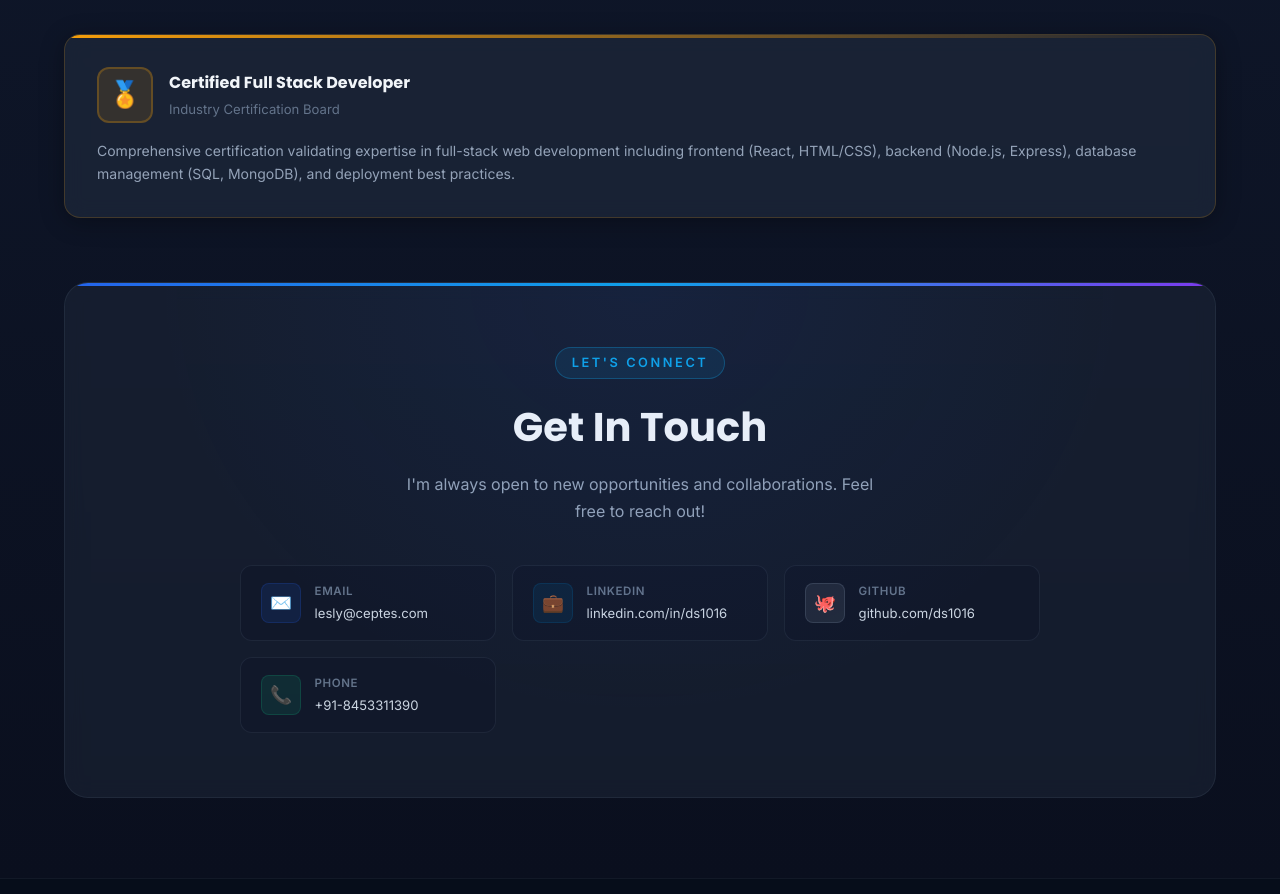
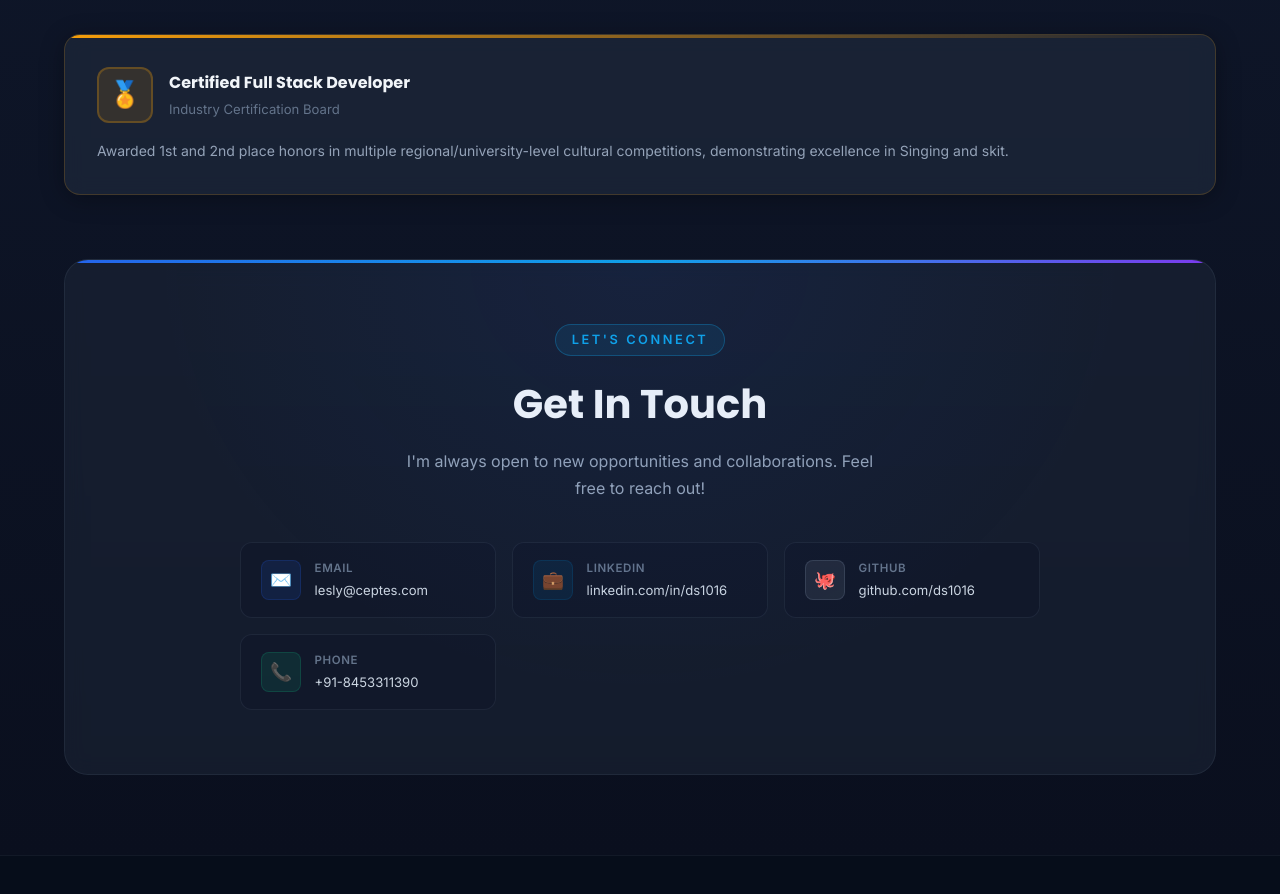
Before and after one commit to LESLY16/First_Website, a React (Create React App) app: page / in a window 1280 px wide. Shown: the part 4260-5154 px from the top of the page. Built offline with nearby package versions, Linux system fonts and the light colour scheme.

Commit message:
Update certification description in Certifications.js

```diff
--- a/src/components/Certifications.js
+++ b/src/components/Certifications.js
@@ -9,7 +9,7 @@ const certifications = [
     icon: '🏅',
     color: '#f59e0b',
     description:
-      'Comprehensive certification validating expertise in full-stack web development including frontend (React, HTML/CSS), backend (Node.js, Express), database management (SQL, MongoDB), and deployment best practices.',
+      'Awarded 1st and 2nd place honors in multiple regional/university-level cultural competitions, demonstrating excellence in Singing and skit.',
   },
 ];
 
```
